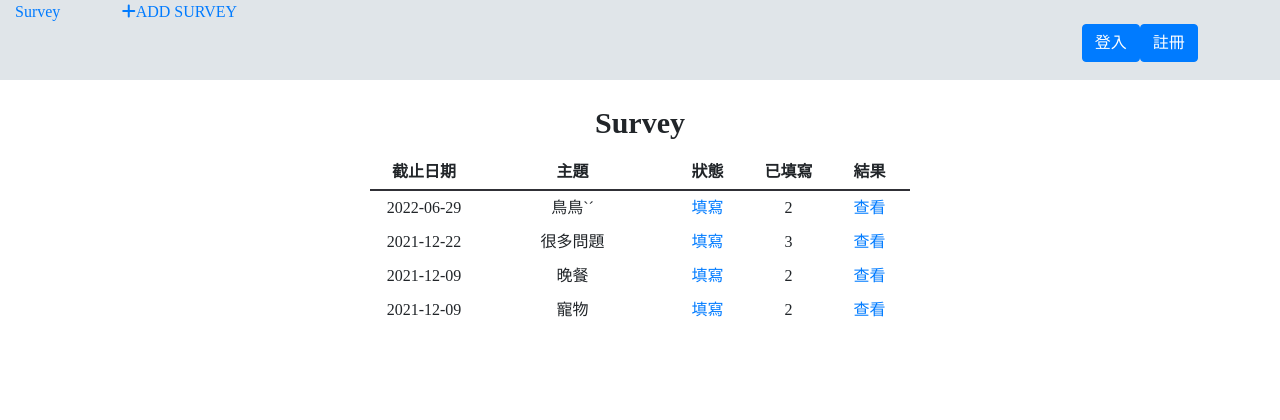
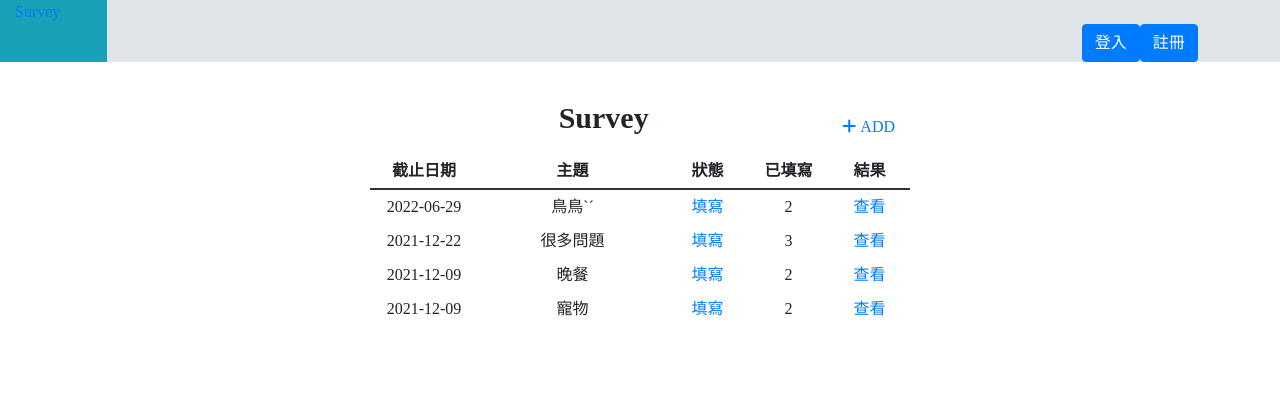
Before and after one commit to SO-BAD/Survey, a PHP site: page / in a window 1280 px wide. Shown: the top 420 px of the page. Run offline with PHP 8.4, Linux system fonts and the light colour scheme; data comes from the database, SQL or seed files in the repository.

Commit message:
修改樣式

```diff
--- a/css/homePage.css
+++ b/css/home.css
@@ -8,7 +8,6 @@ a:hover{
     text-decoration: none;
 }
 nav{
-    height: 80px;
     background-color: rgb(224, 229, 233);
     position: fixed;
     top:0px;
--- a/css/show_survey.css
+++ b/css/show_survey.css
@@ -1,36 +1,60 @@
-a:hover{
+.table_header a:hover {
     text-decoration: none;
+    box-shadow: 0 0px 10px rgba(0,0,0,0.3);
 }
-.table_box{
+
+.table_box {
     padding-top: 20px;
 }
-table{
-    width:60%;
+
+table {
+    width: 60%;
     margin: auto;
-    text-align:center;
+    text-align: center;
 }
-.table_header{
+
+.table_header {
+    width: 60%;
+    margin: auto;
+    margin-bottom: 10px;
+    text-align: center;
+}
+.table_header a{
+    display: inline-block;
+    float: right;
+    margin-right: 10px;
+    margin-top: 10px;
+    border-radius: 3px;
+    padding: 5px;
+}
+
+h1 {
     font-size: 30px;
-    margin-bottom: 10px;
-    text-align:center;
     font-weight: bolder;
+    display: inline-block;
 }
-tr:nth-child(1) th{
+
+tr:nth-child(1) th {
     padding: 5px;
     border-bottom: 2px solid rgb(48, 48, 54);
 }
-td{
+
+td {
     padding: 5px;
 }
-td:nth-child(2){
+
+td:nth-child(2) {
     width: 35%;
 }
-td:nth-child(1){
+
+td:nth-child(1) {
     width: 20%;
 }
-td:nth-child(3),td:nth-child(4),td:nth-child(5){
+
+td:nth-child(3), td:nth-child(4), td:nth-child(5) {
     width: 15%;
 }
-tr:NOT(:nth-child(1)):hover{
+
+tr:NOT(:nth-child(1)):hover {
     background-color: #e8f4ff;
 }
--- a/include/add_survey.php
+++ b/include/add_survey.php
@@ -28,6 +28,7 @@
         </div>
         <div class="row d-flex justify-content-center mt-5">
             <input type="button" id = "submit"value="建立" class='btn btn-primary' onclick="empty_ck()">
+            <a href="./index.php" class='btn btn-primary ml-3'>取消</a>
         </div>
     </div>
 </form>
--- a/include/show_survey.php
+++ b/include/show_survey.php
@@ -6,7 +6,7 @@ $res = $pdo->query($sql)->fetchAll(PDO::FETCH_ASSOC);
 ?>
 <div class="table_box">
     <div class= "table_header">
-    Survey
+    <h1>Survey</h1><a href="./index.php?do=add_survey"><i class="fas fa-plus"></i>&nbsp;ADD</a>
     </div>
 <table>
     <tr>
--- a/index.php
+++ b/index.php
@@ -13,7 +13,7 @@ include "./api/db.php" ?>
     <title>Survey</title>
     <link rel="stylesheet" href="https://cdnjs.cloudflare.com/ajax/libs/font-awesome/6.0.0-beta3/css/all.min.css">
     <link rel="stylesheet" href="https://cdn.jsdelivr.net/npm/bootstrap@4.6.1/dist/css/bootstrap.min.css" integrity="sha384-zCbKRCUGaJDkqS1kPbPd7TveP5iyJE0EjAuZQTgFLD2ylzuqKfdKlfG/eSrtxUkn" crossorigin="anonymous">
-    <link rel="stylesheet" href="./css/homePage.css">
+    <link rel="stylesheet" href="./css/home.css">
     <script>
         function display_size() {
             let w = window.innerWidth;
@@ -46,11 +46,11 @@ include "./api/db.php" ?>
     </div>
     <nav class="container-fluid">
         <div class="row">
-            <div class="col-1">
+            <div class="col-1 bg-info">
                 <a href="./index.php">Survey</a>
             </div>
             <div class="col-9">
-                <a href="./index.php?do=add_survey"><i class="fas fa-plus"></i>ADD SURVEY</a>
+
             </div>
             <div class="col-2 pt-4">
                 <?php include "./include/status.php"; ?>
```
Also changed, not shown: index.html (deleted, +0 -47 lines).
